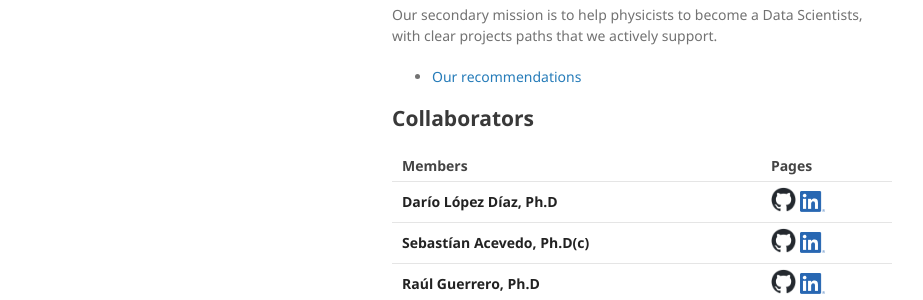
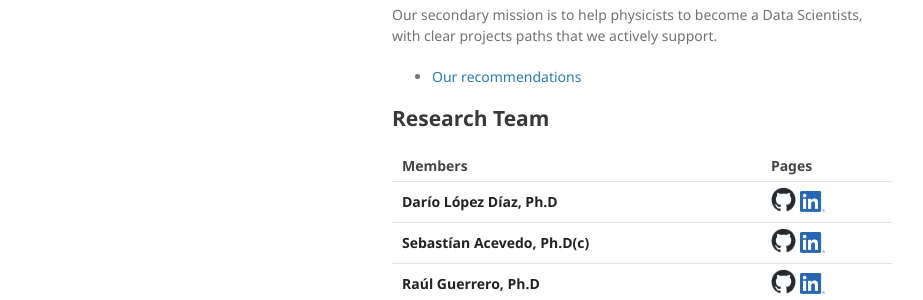
Before and after one commit to PhyData/PhyData.github.io, a Jekyll site: the page built from index.md, in a window 1280 px wide and 935 px high. Shown: the part 396-696 px from the top of the window, without its empty margins (178-1101 px from the left). Built offline with Jekyll 4.4.1, drawn with Linux system fonts in a browser that asks for light colours; our own code applies the rules of GitHub Pages for plain Markdown files.

Commit message:
Update index.md

```diff
--- a/index.md
+++ b/index.md
@@ -114,7 +114,7 @@ Our primary goal is harnessing the power of data analysis and machine learning t
 Our secondary mission is to help physicists to become a Data Scientists, with clear projects paths that we actively support.
 * [Our recommendations](https://phydata.github.io/become)
 
-## Collaborators
+## Research Team
 
 | Members                         | Pages             |
 |:--------------------------------|:------------------|
```
